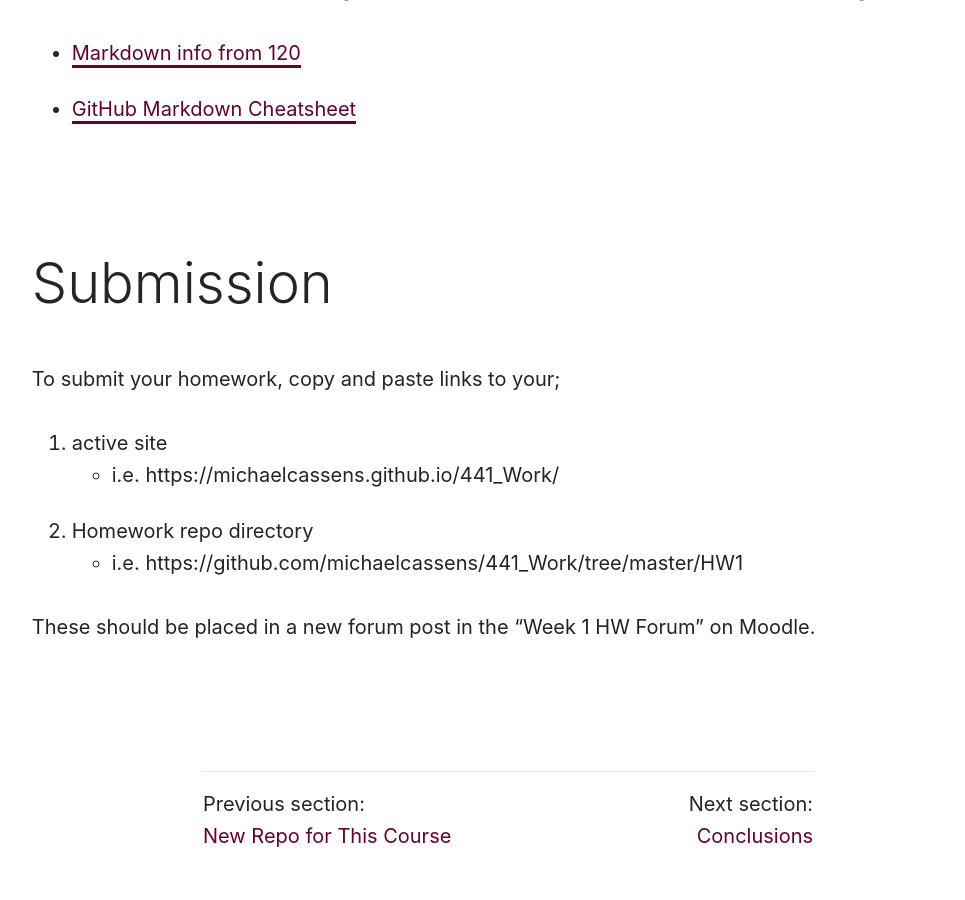
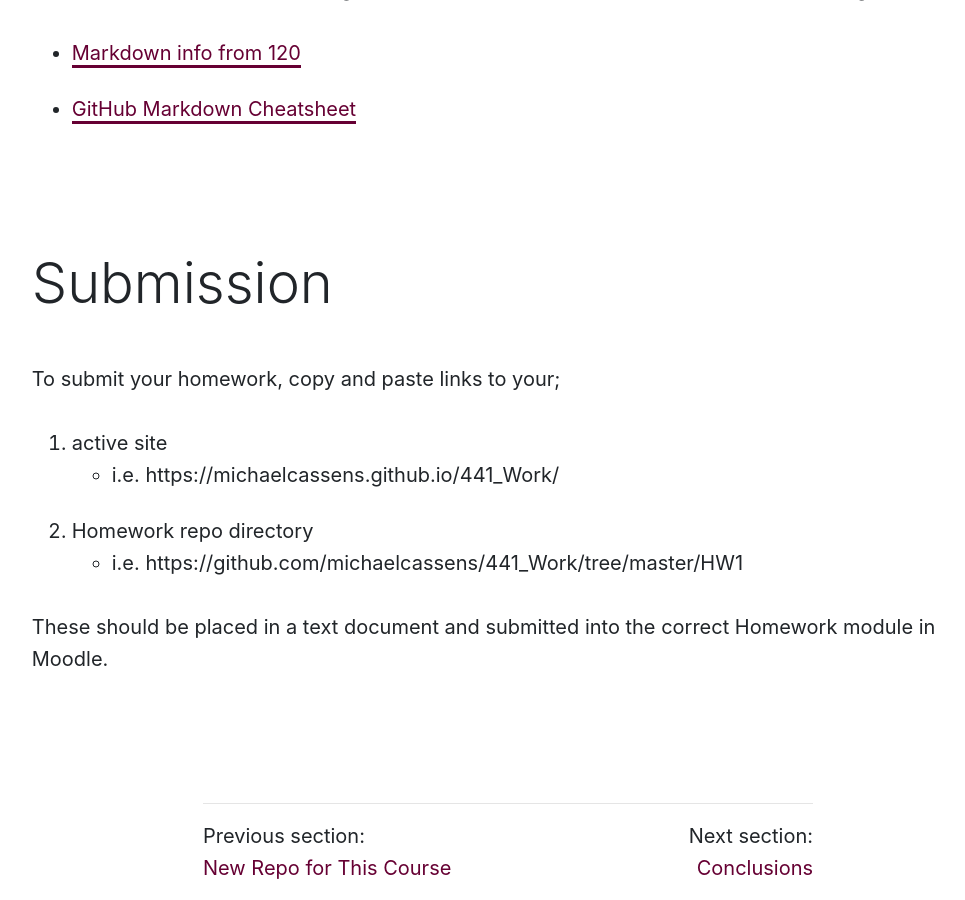
Before and after one commit to Montana-Media-Arts/441-web-tech-Spring2019-course, a Jekyll site: the page built from modules/week-1/_posts/2017-01-15-homework.md, in a window 1280 px wide and 900 px high, scrolled down 5093 px. Shown: the whole window, without its empty margins (132-1097 px from the left). Built offline with Jekyll 4.4.1, drawn with Linux system fonts in a browser that asks for light colours; nearby versions of some CDN libraries; before the commit the page ends 5961 px from its top, so only the background shows below that.

Commit message:
Update 2017-01-15-homework.md
updated the location of the submission

```diff
--- a/modules/week-1/_posts/2017-01-15-homework.md
+++ b/modules/week-1/_posts/2017-01-15-homework.md
@@ -102,4 +102,4 @@ To submit your homework, copy and paste links to your;
 2. Homework repo directory
     - i.e. https://github.com/michaelcassens/441_Work/tree/master/HW1
 
-These should be placed in a new forum post in the "Week 1 HW Forum" on Moodle.
+These should be placed in a text document and submitted into the correct Homework module in Moodle.
```
